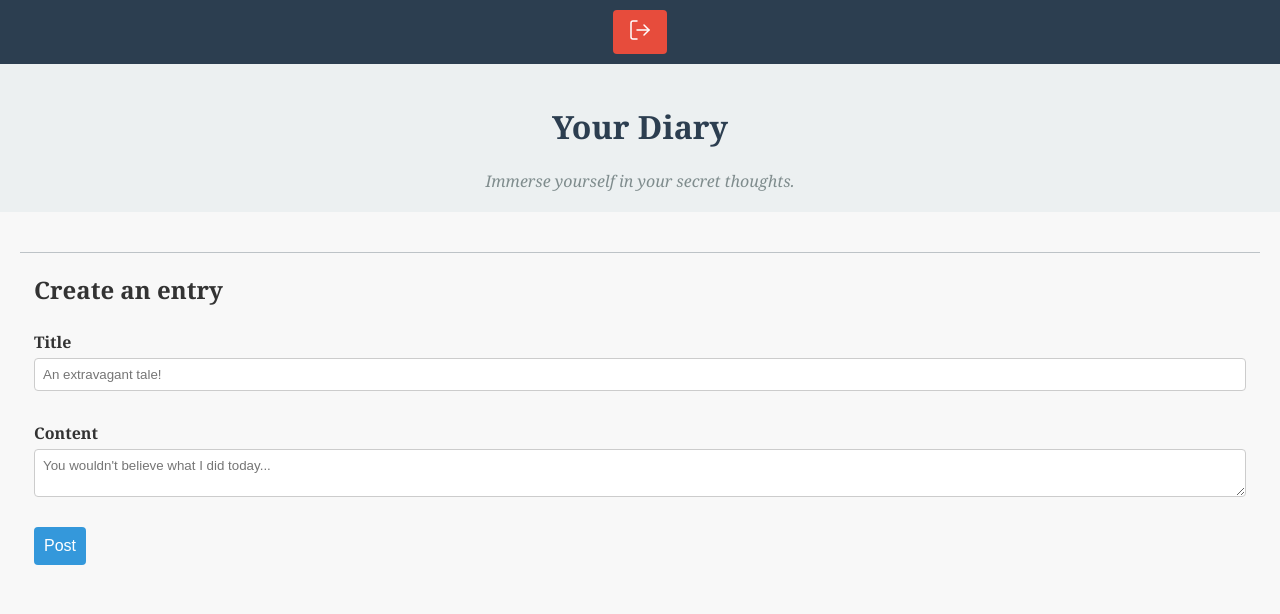
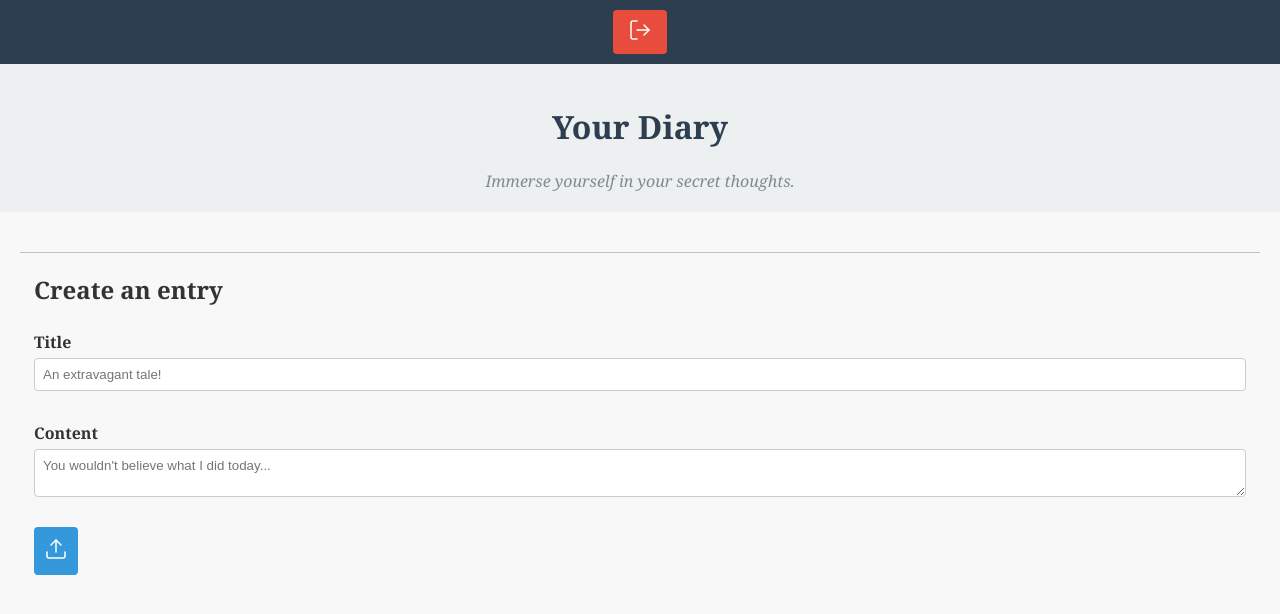
Before and after one commit to nine96as/diary_app, a plain HTML site: page client/board.html in a window 1280 px wide. Drawn offline with nearby package versions, Linux system fonts and the light colour scheme; no server answers.

Commit message:
Switch post btn to icon

```diff
--- a/client/board.html
+++ b/client/board.html
@@ -33,7 +33,7 @@
           <label for="title">Content</label>
           <textarea placeholder="You wouldn't believe what I did today..." id="content" name="content" required></textarea>
         </fieldset>
-        <input id="entryBtn" type="submit" value="Post" />
+        <button type="submit" id="entryBtn"><svg class="with-icon_icon__MHUeb" data-testid="geist-icon" fill="none" height="24" shape-rendering="geometricPrecision" stroke="currentColor" stroke-linecap="round" stroke-linejoin="round" stroke-width="1.5" viewBox="0 0 24 24" width="24" style="color:var(--geist-foreground);width:24px;height:24px"><path d="M21 15v4a2 2 0 01-2 2H5a2 2 0 01-2-2v-4"/><path d="M17 8l-5-5-5 5"/><path d="M12 3v12"/></svg></button>
       </form>
     </form>
     </main>
```
